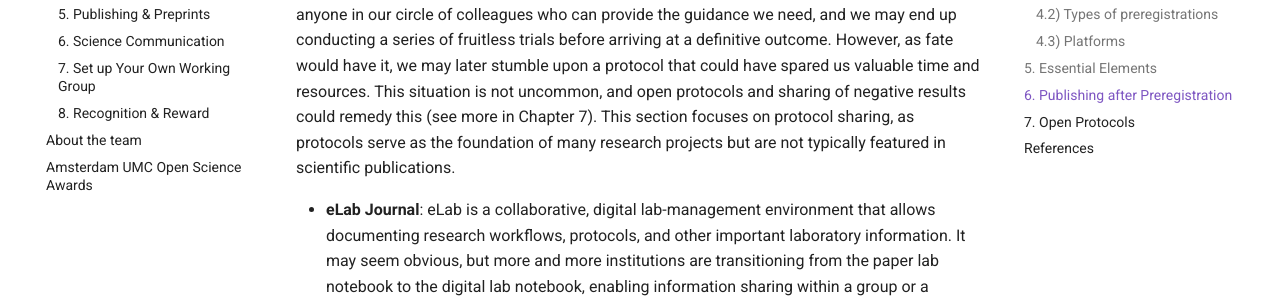
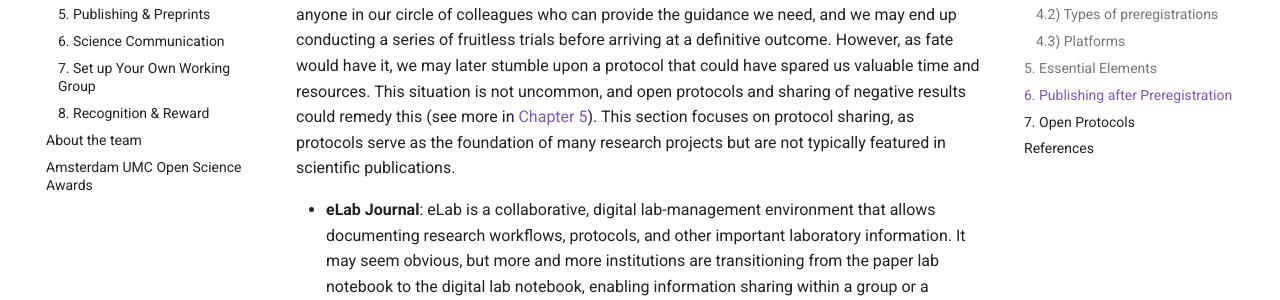
Before and after one commit to ANW-Open-Science/Open-Science-Guidebook-for-Neuroscientists, an MkDocs documentation site: the page built from docs/tabs/2-preregistration_protocols.md, in a window 1280 px wide and 900 px high, scrolled down 5695 px. Shown: the part 306-606 px from the top of the window. Built offline with MkDocs 1.6.1 and Material for MkDocs 9.7.7, drawn with Linux system fonts in a browser that asks for light colours; some of the changed text lies outside the part shown.

Commit message:
Update 2-preregistration_protocols.md
Fix link to chapter 5

```diff
--- a/docs/tabs/2-preregistration_protocols.md
+++ b/docs/tabs/2-preregistration_protocols.md
@@ -107,7 +107,7 @@ As you prepare a manuscript to report your preregistered research, here are a fe
 
 
 ## 7. Open Protocols
-We have all faced the dilemma of who to seek advice from when we wish to test a particular antibody or protocol that we have encountered in a publication. Regrettably, we may not have anyone in our circle of colleagues who can provide the guidance we need, and we may end up conducting a series of fruitless trials before arriving at a definitive outcome. However, as fate would have it, we may later stumble upon a protocol that could have spared us valuable time and resources. This situation is not uncommon, and open protocols and sharing of negative results could remedy this (see more in Chapter 7). This section focuses on protocol sharing, as protocols serve as the foundation of many research projects but are not typically featured in scientific publications.
+We have all faced the dilemma of who to seek advice from when we wish to test a particular antibody or protocol that we have encountered in a publication. Regrettably, we may not have anyone in our circle of colleagues who can provide the guidance we need, and we may end up conducting a series of fruitless trials before arriving at a definitive outcome. However, as fate would have it, we may later stumble upon a protocol that could have spared us valuable time and resources. This situation is not uncommon, and open protocols and sharing of negative results could remedy this (see more in [Chapter 5](https://anw-open-science.github.io/Open-Science-Guidebook-for-Neuroscientists/tabs/5-publishing_preprints/#31-publishing-when-results-arent-what-you-expected-null-and-replication-findings)). This section focuses on protocol sharing, as protocols serve as the foundation of many research projects but are not typically featured in scientific publications.
 
 - **eLab Journal**: eLab is a collaborative, digital lab-management environment that allows documenting research workflows, protocols, and other important laboratory information. It may seem obvious, but more and more institutions are transitioning from the paper lab notebook to the digital lab notebook, enabling information sharing within a group or a department. eLab journals are the first source of information for anyone in search of a protocol. However, this manner of sharing remains limited and cannot be extended to an entire community.
 - **Community**: When expertise is unavailable in your lab, the first source of mutual help is usually online communities such as [Researchgate](https://www.researchgate.net/). Created in 2008, this site brings together researchers' protocols through discussions, where mutual help is the watchword. All scientific disciplines are represented allowing for cross-disciplinary exchanges.
```
